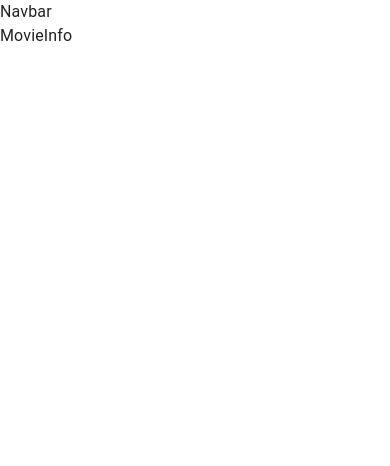
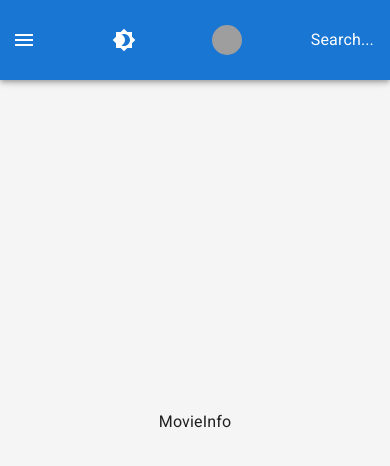
Before and after one commit to owenmicheal/filmstore, a React (Vite) app: page /movies/1 in a window 390 px wide. Shown: the top 466 px of the page. Built offline with nearby package versions, Linux system fonts and the light colour scheme; grey boxes are pictures that could not be loaded.

Commit message:
Navbar And Sidebar Layout

```diff
--- a/index.html
+++ b/index.html
@@ -5,6 +5,13 @@
     <link rel="icon" type="image/svg+xml" href="/vite.svg" />
     <meta name="viewport" content="width=device-width, initial-scale=1.0" />
     <title>Film Store</title>
+    <link rel="preconnect" href="https://fonts.googleapis.com" />
+    <link rel="preconnect" href="https://fonts.gstatic.com" crossorigin />
+    <link
+      rel="stylesheet"
+      href="https://fonts.googleapis.com/css2?family=Roboto:wght@300;400;500;700&display=swap"
+    />
+
   </head>
   <body>
     <div id="root"></div> <!-- This is where your React app will be rendered -->
--- a/src/components/App.jsx
+++ b/src/components/App.jsx
@@ -1,23 +1,23 @@
 import React from 'react';
-import { CssBaseline } from '@mui/material'; // Import CssBaseline
-import { Routes, Route } from 'react-router-dom'; // No need to import BrowserRouter here
-
+import { CssBaseline } from '@mui/material';
+import { Routes, Route } from 'react-router-dom';
+import { Root, Main } from './styles'; // Import styled components
 import { Actors, MovieInfo, Movies, Navbar, Profile } from './';
 
 const App = () => {
   return (
-    <>
+    <Root>
       <CssBaseline />
-      <Navbar />  {/* Render Navbar globally */}
-      <main>
+      <Navbar />
+      <Main>
         <Routes>
           <Route path="/" element={<Movies />} />
           <Route path="/movies/:id" element={<MovieInfo />} />
           <Route path="/actors/:id" element={<Actors />} />
           <Route path="/profile/:id" element={<Profile />} />
         </Routes>
-      </main>
-    </>
+      </Main>
+    </Root>
   );
 };
 
--- a/src/components/Navbar/Navbar.jsx
+++ b/src/components/Navbar/Navbar.jsx
@@ -1,8 +1,84 @@
 import React from 'react'
+import { useState } from 'react';
+import { AppBar, IconButton, Toolbar, Drawer, Button, Avatar, useMediaQuery } from '@mui/material';
+import { Menu, AccountCircle, Brightness4, Brightness7 } from '@mui/icons-material';
+import { Link } from 'react-router-dom';
+import { useTheme } from '@mui/material/styles';
+import useStyles from './styles';
+import { SideBar } from '..';
 
 const Navbar = () => {
+const classes = useStyles();
+const isMobile = useMediaQuery('(max-width:600px)');
+const theme = useTheme()
+const isAuth = true; //dummy variable
+const [ mobileOpen, setMobileOpen ] = useState(false);
+
   return (
-    <div>Navbar</div>
+    <>
+    <AppBar position='fixed'>
+        <Toolbar className={ classes.toolbar }>
+            {isMobile && (
+                <IconButton
+                color="inherit"
+                edge="start"
+                style={{ outline: 'none' }}
+                onClick={() => setMobileOpen((prevMobileOpen) => !prevMobileOpen)}
+                className={ classes.menuButton } >
+                    <Menu />
+                </IconButton>
+            )}
+                <IconButton color='inherit' sx={{ ml: 1}} onClick={() => {}}>
+                    { theme.palette.mode === 'dark' ? <Brightness7 /> : <Brightness4 /> }
+                </IconButton>
+                {!isMobile && 'Search...'}
+                <div>
+                    {!isAuth ? (
+                        <Button color='inherit' onClick={() => {}}>
+                            Login &nbsp; <AccountCircle />
+                        </Button>
+                    ) : (
+                        <Button
+                                color='inherit'
+                                component={ Link }
+                                to={`./Profile/:id`}
+                                className={ classes.linkButton }
+                                onClick={() => {}}
+                        >
+                            { !isMobile && <>My Movies &nbsp;</> }
+                            <Avatar
+                                style={{ width: 30, height: 30 }}
+                                alt='Profile'
+                                src='https://avatar.iran.liara.run/public/boy'
+                            />
+                        </Button>
+                    )}
+                </div>
+                {isMobile && 'Search...'}
+        </Toolbar>
+    </AppBar>
+
+    <div>
+        <nav className={ classes.drawer }>
+            {isMobile ? (
+                <Drawer
+                    variant='temporary'
+                    anchor='right'
+                    open={mobileOpen}
+                    onClose={() => setMobileOpen((prevMobileOpen) => !prevMobileOpen)}
+                    classes={{ paper: classes.drawerPaper }}
+                    ModalProps={{keepMounted: true}}
+                >
+                    <SideBar setMobileOpen={ setMobileOpen}/>
+                </Drawer>
+            ) : (
+                <Drawer classes={{ paper: classes.drawerPaper}} variant='permanent' open >
+                    <SideBar setMobileOpen={ setMobileOpen} />
+                </Drawer>
+            )}
+        </nav>
+    </div>
+    </>
   )
 }
 
--- /dev/null
+++ b/src/components/Navbar/styles.js
@@ -0,0 +1,41 @@
+import { makeStyles } from '@mui/styles';
+
+const drawerWidth = 240;
+
+export default makeStyles((theme) => ({
+    toolbar: {
+  height: '80px',
+  display: 'flex',
+  justifyContent: 'space-between',
+  marginLeft: '240px',
+  [ theme.breakpoints.down('sm')]: {
+    marginLeft: 0,
+    flexWrap: 'wrap',
+  },
+},
+
+    menuButton: {
+        marginRight: theme.spacing(2),
+        [ theme.breakpoints.up('sm')]: {
+            display: 'none'
+        },
+    },
+
+    drawer: {
+        [ theme.breakpoints.up('sm')]: {
+            width: drawerWidth,
+            flexShrink: 0
+        },
+    },
+
+    drawerPaper: {
+        width: drawerWidth,
+    },
+
+    linkButton: {
+       '&:hover' : {
+        color: 'white !important',
+        textDecoration: 'none'
+       }
+    }
+}));
--- a/src/components/index.js
+++ b/src/components/index.js
@@ -3,3 +3,4 @@ export { default as MovieInfo } from './MovieInfo/MovieInfo';
 export { default as Movies } from './Movies/Movies';
 export { default as Navbar } from './Navbar/Navbar';
 export { default as Profile } from './Profile/Profile';
+export { default as SideBar } from './SideBar/SideBar';
--- /dev/null
+++ b/src/components/sideBar/sideBar.jsx
@@ -0,0 +1,71 @@
+import React, { useEffect } from 'react';
+import { Divider, List, ListItem, ListItemText, ListSubheader, ListItemIcon, Box, CircularProgress } from '@mui/material';
+import { Link } from 'react-router-dom';
+import { useTheme } from '@mui/styles';
+
+import useStyles from './styles'
+
+const demoCategories = [
+    { label: 'Comedy', value: 'comedy' },
+    { label: 'Action', value: 'action' },
+    { label: 'Adventure', value: 'adventure' },
+    { label: 'Animation', value: 'animation' },
+    { label: 'Fantasy', value: 'fantasy' }
+];
+const categories = [
+    { label: 'Popular', value: 'popular' },
+    { label: 'Top Rated', value: 'top_rated' },
+    { label: 'Upcoming', value: 'upcomming' }
+];
+
+const redLogo = 'https://fontmeme.com/permalink/210930/8531c658a743debe1e1aa1a2fc82006e.png';
+
+const blueLogo = 'https://fontmeme.com/permalink/210930/6854ae5c7f76597cf8680e48a2c8a50a.png';
+
+const sideBar = ({ setMobileOpen }) => {
+    const theme = useTheme();
+    const classes = useStyles();
+
+
+  return (
+    <>
+    <Link to='/' className={ classes.imageLink }>
+        <img
+            className={ classes.image }
+            src={ theme.palette.mode === 'light' ? redLogo : blueLogo }
+            alt='Film Store Logo'
+        />
+    </Link>
+    <Divider />
+    <List>
+        <ListSubheader>Categories</ListSubheader>
+        { categories.map(({label, value}) => (
+            <Link key={value} className={ classes.links } to='/' >
+                <ListItem onClick = {() => {}} button >
+                    {/* <ListItemIcon>
+                        <img src={redLogo} className={ classes.genreImages } height={30} />
+                    </ListItemIcon> */}
+                    <ListItemText primary={label} />
+                </ListItem>
+            </Link>
+        ))};
+    </List>
+    <Divider />
+    <List>
+        <ListSubheader>Genres</ListSubheader>
+        { demoCategories.map(({label, value}) => (
+            <Link key={value} className={ classes.links } to='/' >
+                <ListItem onClick = {() => {}} button >
+                    {/* <ListItemIcon>
+                        <img src={redLogo} className={ classes.genreImages } height={30} />
+                    </ListItemIcon> */}
+                    <ListItemText primary={label} />
+                </ListItem>
+            </Link>
+        ))};
+    </List>
+    </>
+  )
+}
+
+export default sideBar
--- /dev/null
+++ b/src/components/sideBar/styles.js
@@ -0,0 +1,22 @@
+import { makeStyles } from '@mui/styles';
+
+export default makeStyles((theme) => ({
+    imageLink: {
+        display: 'flex',
+        justifyContent: 'center',
+        padding: '10% 0'
+    },
+
+    image: {
+        width: '70%',
+    },
+
+    links: {
+        color: theme.palette.text.primary,
+        textDecoration: 'none'
+    },
+
+    genreImages: {
+        filter: theme.palette.mode === 'dark' ? 'dark' : 'invert(1)'
+    }
+}));
--- /dev/null
+++ b/src/components/styles.js
@@ -0,0 +1,16 @@
+import { styled } from '@mui/material';
+
+// Styled components
+export const Root = styled('div')({
+  display: 'flex',
+  flexDirection: 'column',
+  height: '100vh',
+  backgroundColor: '#f5f5f5',
+});
+
+export const Main = styled('main')({
+  flex: 1,
+  display: 'flex',
+  justifyContent: 'center',
+  alignItems: 'center',
+});
--- a/src/main.jsx
+++ b/src/main.jsx
@@ -1,13 +1,17 @@
 import React from "react";
 import ReactDOM from "react-dom/client"; // Import from 'react-dom/client' in React 18
 import { BrowserRouter } from "react-router-dom";
+import { createTheme, ThemeProvider } from "@mui/material/styles";
 
 import App from "./components/App";
+const theme = createTheme({});
 
 // Create a root element using createRoot and render your App
 const root = ReactDOM.createRoot(document.getElementById('root'));
 root.render(
+    <ThemeProvider theme={theme}>
     <BrowserRouter>
          <App />
     </BrowserRouter>
+    </ThemeProvider>,
     );
```
Also changed, not shown: 1 other file (tests, documents, lock files or other folders).
